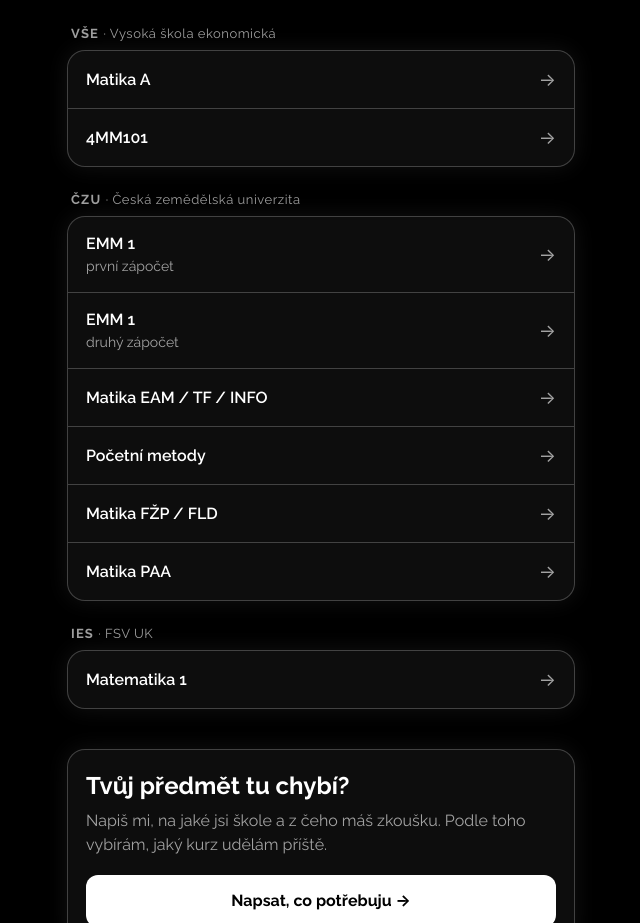
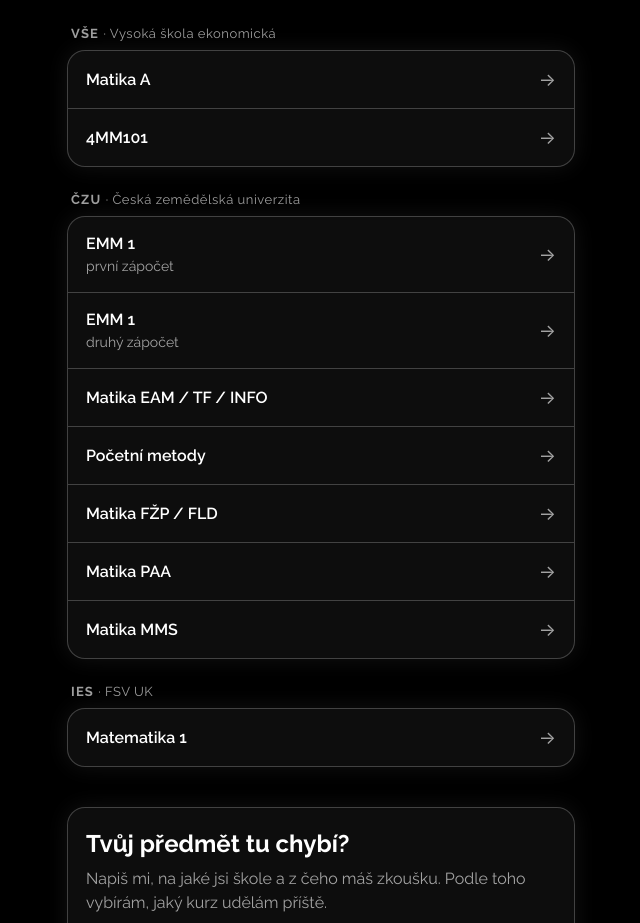
Before and after one commit to VojtaKlojta/kurzy, a plain HTML site: page index.html in a window 1280 px wide. Shown: the part 177-1100 px from the top of the page, without its empty margins (319-959 px from the left). Drawn offline with Linux system fonts and the light colour scheme.

Commit message:
Řádek Matika MMS na rozcestníku

```diff
--- a/index.html
+++ b/index.html
@@ -116,6 +116,7 @@
       <li><a href="https://vojtakloud.com/p/matika-zu-po-etn-metody-xbvyr70aw"><span class="course">Početní metody</span><span class="arrow">→</span></a></li>
       <li><a href="https://vojtakloud.com/p/matika-zu-f-p-lfd-0k09o6w9y"><span class="course">Matika FŽP / FLD</span><span class="arrow">→</span></a></li>
       <li><a href="https://vojtakloud.com/p/matika-pro-zu-paa-k0rk65ovx"><span class="course">Matika PAA</span><span class="arrow">→</span></a></li>
+      <li><a href="https://vojtakloud.com/p/matika-pro-czu-mms"><span class="course">Matika MMS</span><span class="arrow">→</span></a></li>
     </ul>
   </section>
 
```
